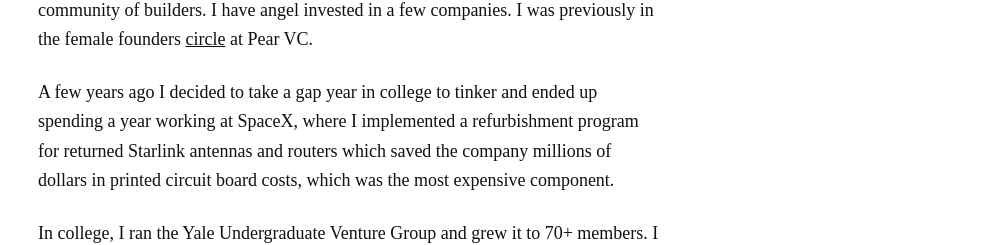
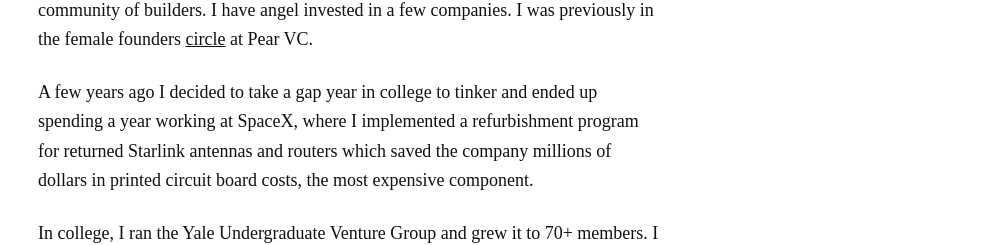
Before and after one commit to VANESSA123LI/personalwebsite, a Next.js app: page / in a window 1280 px wide. Shown: the part 368-613 px from the top of the page, without its empty margins (290-1280 px from the left). Built offline with nearby package versions, Linux system fonts and the light colour scheme.

Commit message:
revision

```diff
--- a/app/page.tsx
+++ b/app/page.tsx
@@ -69,7 +69,7 @@
         <p>
           A few years ago I decided to take a gap year in college to tinker and ended up spending a year working at SpaceX, where I implemented a refurbishment
           program for returned Starlink antennas and routers which saved the company
-          millions of dollars in printed circuit board costs, which was the most expensive component.
+          millions of dollars in printed circuit board costs, the most expensive component.
         </p>
 
         <p>
```
